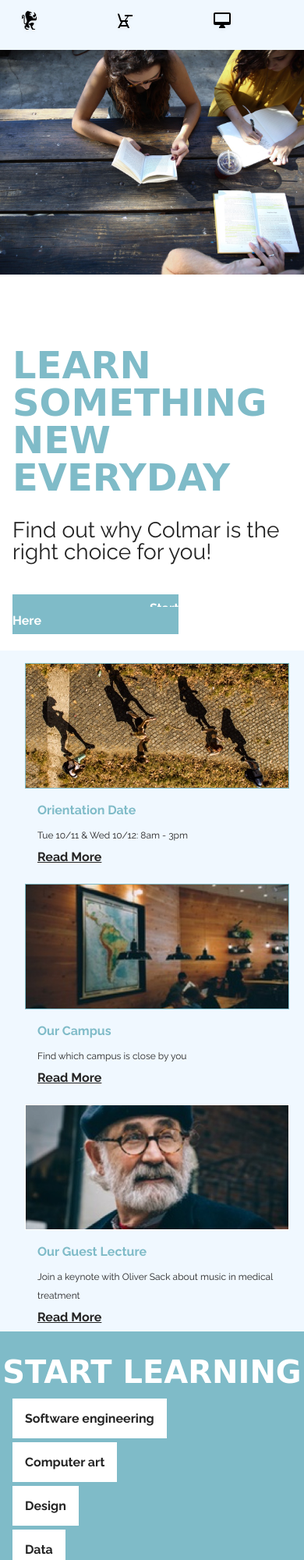
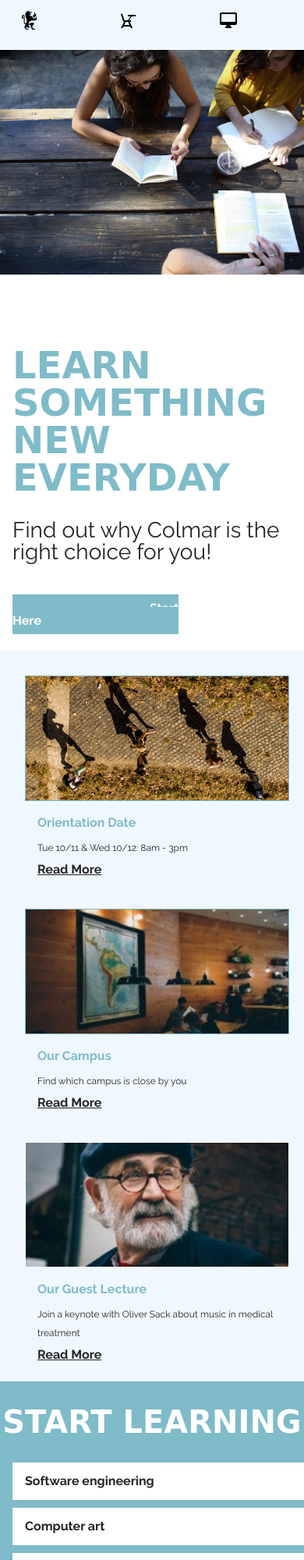
Before and after one commit to emilybuickerood/colmar-academy, a plain HTML site: page index.html in a window 390 px wide. Shown: the top 2000 px of the page at 78% size. Drawn offline with Linux system fonts and the light colour scheme; a web font is replaced by a local one.

Commit message:
mobile design

```diff
--- a/resources/css/style.css
+++ b/resources/css/style.css
@@ -356,7 +356,7 @@ nav {
 span.mobile {
   display: inline-flex;
   align-items: center;
-  padding-right: 5rem;
+  padding-right: 5.25rem;
 
 }
 
@@ -432,6 +432,7 @@ margin-bottom: 10px;
 
 .item {
   display: block;
+  margin-top: 16px;
 }
 
 .item img{
@@ -448,6 +449,7 @@ margin-bottom: 10px;
 
 .item.lecture {
   background-color: #f0f8ff;
+  padding-bottom: 16px;
 }
 
 .item.lecture h5 {
@@ -472,22 +474,27 @@ margin-bottom: 10px;
 }
 
 .option-mobile {
-  display: block;
-  margin-left: 16px;
+  display: flex;
+  margin: 0 16px;
+
 }
 
 .option-mobile ul {
   list-style: none;
-}
-
-.option-mobile span {
-  background-color: #fff;
-  padding: 16px 16px;
+  width: 400px;
 }
 
 .option-mobile ul li {
-    margin-bottom: 40px;
+  margin-bottom: 10px;
+    background-color: #fff;
+    padding: 16px;
+    width: 100%;
 }
+
+.option-mobile ul li:hover {
+  background-color: #f0f8ff;
+}
+
 
 .mini-side-bar {
   display: none;
```
